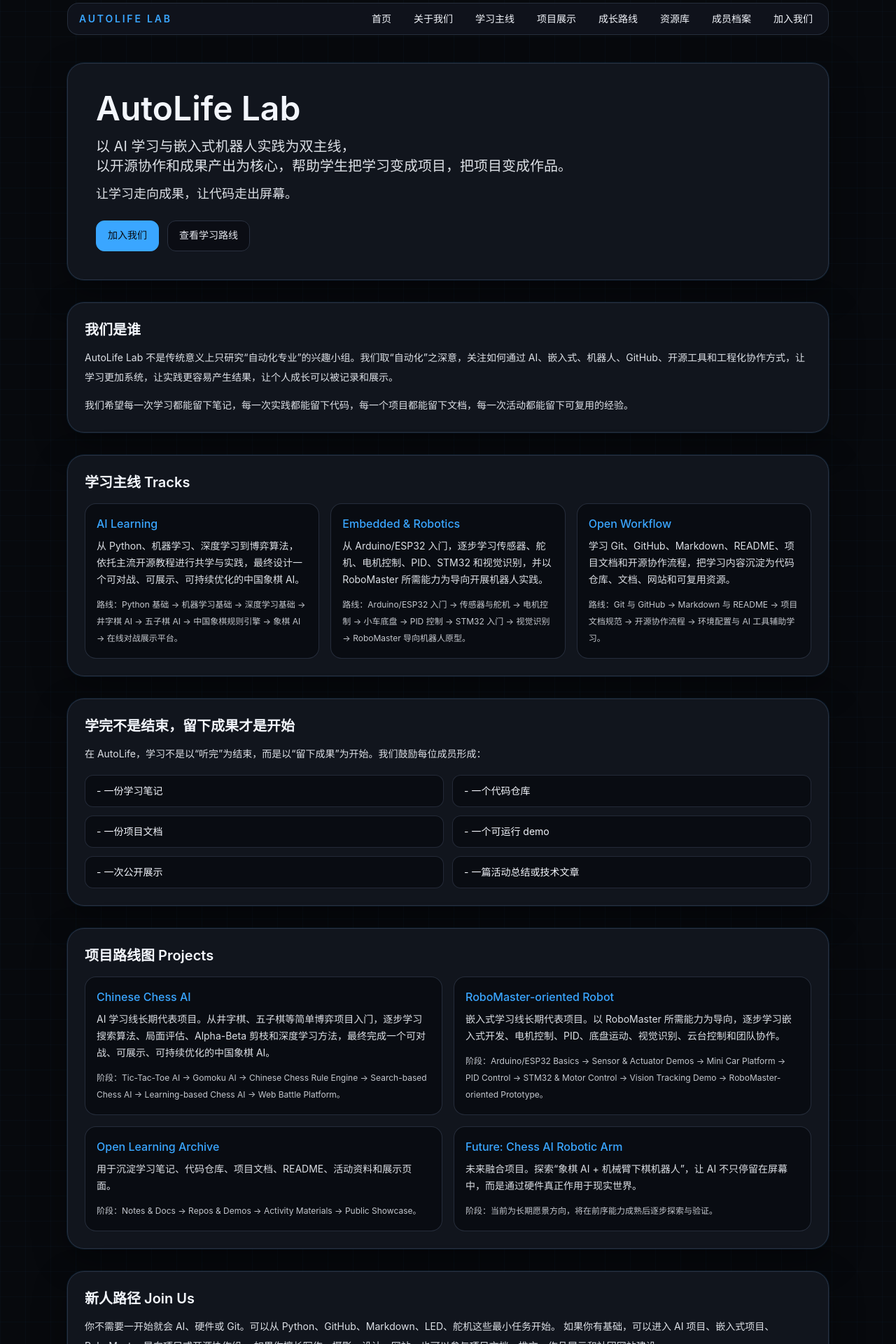
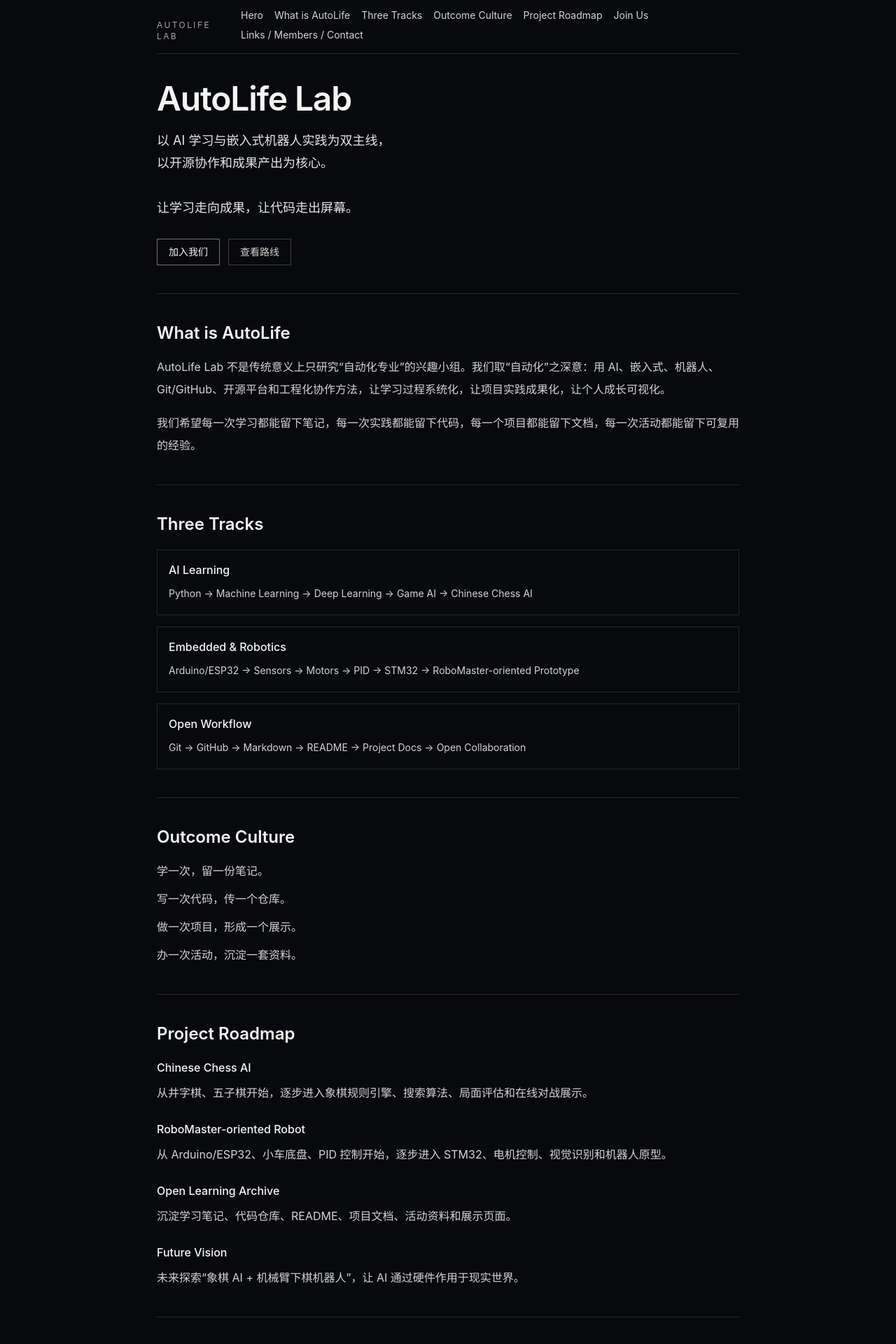
Before and after one commit to Gzx-070829/autolife-lab, a Next.js app: page / in a window 1280 px wide. Shown: the part 20-1940 px from the top of the page at 70% size. Built offline with nearby package versions, Linux system fonts and the light colour scheme.

Commit message:
refactor: simplify homepage into doc-style structure

```diff
--- a/app/layout.tsx
+++ b/app/layout.tsx
@@ -2,8 +2,8 @@ import type { Metadata } from "next";
 import "./globals.css";
 
 export const metadata: Metadata = {
-  title: "自动化社 | Build Real Systems",
-  description: "Build Real Systems. 让想法接上电源，让系统开始运行。",
+  title: "AutoLife Lab",
+  description: "以 AI 学习与嵌入式机器人实践为双主线，以开源协作和成果产出为核心。",
 };
 
 export default function RootLayout({
--- a/app/page.tsx
+++ b/app/page.tsx
@@ -1,224 +1,155 @@
-const JOIN_FORM_URL = "#join";
-const TRACKS_URL = "#tracks";
 const MEMBERS_URL = "/members";
 
 const navItems = [
-  { label: "首页", href: "#top" },
-  { label: "关于我们", href: "#about" },
-  { label: "学习主线", href: "#tracks" },
-  { label: "项目展示", href: "#projects" },
-  { label: "成长路线", href: "#join" },
-  { label: "资源库", href: "#resources" },
-  { label: "成员档案", href: MEMBERS_URL },
-  { label: "加入我们", href: JOIN_FORM_URL },
-];
+  ["Hero", "#top"],
+  ["What is AutoLife", "#about"],
+  ["Three Tracks", "#tracks"],
+  ["Outcome Culture", "#outcomes"],
+  ["Project Roadmap", "#roadmap"],
+  ["Join Us", "#join"],
+  ["Links / Members / Contact", "#links"],
+] as const;
 
 const tracks = [
   {
     title: "AI Learning",
-    description:
-      "从 Python、机器学习、深度学习到博弈算法，依托主流开源教程进行共学与实践，最终设计一个可对战、可展示、可持续优化的中国象棋 AI。",
-    route:
-      "Python 基础 → 机器学习基础 → 深度学习基础 → 井字棋 AI → 五子棋 AI → 中国象棋规则引擎 → 象棋 AI → 在线对战展示平台。",
+    route: "Python → Machine Learning → Deep Learning → Game AI → Chinese Chess AI",
   },
   {
     title: "Embedded & Robotics",
-    description:
-      "从 Arduino/ESP32 入门，逐步学习传感器、舵机、电机控制、PID、STM32 和视觉识别，并以 RoboMaster 所需能力为导向开展机器人实践。",
-    route:
-      "Arduino/ESP32 入门 → 传感器与舵机 → 电机控制 → 小车底盘 → PID 控制 → STM32 入门 → 视觉识别 → RoboMaster 导向机器人原型。",
+    route: "Arduino/ESP32 → Sensors → Motors → PID → STM32 → RoboMaster-oriented Prototype",
   },
   {
     title: "Open Workflow",
-    description:
-      "学习 Git、GitHub、Markdown、README、项目文档和开源协作流程，把学习内容沉淀为代码仓库、文档、网站和可复用资源。",
-    route: "Git 与 GitHub → Markdown 与 README → 项目文档规范 → 开源协作流程 → 环境配置与 AI 工具辅助学习。",
+    route: "Git → GitHub → Markdown → README → Project Docs → Open Collaboration",
   },
-];
+] as const;
 
-const outcomes = [
-  "一份学习笔记",
-  "一个代码仓库",
-  "一份项目文档",
-  "一个可运行 demo",
-  "一次公开展示",
-  "一篇活动总结或技术文章",
-];
-
-const projects = [
-  {
-    title: "Chinese Chess AI",
-    description:
-      "AI 学习线长期代表项目。从井字棋、五子棋等简单博弈项目入门，逐步学习搜索算法、局面评估、Alpha-Beta 剪枝和深度学习方法，最终完成一个可对战、可展示、可持续优化的中国象棋 AI。",
-    stages:
-      "Tic-Tac-Toe AI → Gomoku AI → Chinese Chess Rule Engine → Search-based Chess AI → Learning-based Chess AI → Web Battle Platform。",
-  },
-  {
-    title: "RoboMaster-oriented Robot",
-    description:
-      "嵌入式学习线长期代表项目。以 RoboMaster 所需能力为导向，逐步学习嵌入式开发、电机控制、PID、底盘运动、视觉识别、云台控制和团队协作。",
-    stages:
-      "Arduino/ESP32 Basics → Sensor & Actuator Demos → Mini Car Platform → PID Control → STM32 & Motor Control → Vision Tracking Demo → RoboMaster-oriented Prototype。",
-  },
-  {
-    title: "Open Learning Archive",
-    description: "用于沉淀学习笔记、代码仓库、项目文档、README、活动资料和展示页面。",
-    stages: "Notes & Docs → Repos & Demos → Activity Materials → Public Showcase。",
-  },
-  {
-    title: "Future: Chess AI Robotic Arm",
-    description:
-      "未来融合项目。探索“象棋 AI + 机械臂下棋机器人”，让 AI 不只停留在屏幕中，而是通过硬件真正作用于现实世界。",
-    stages: "当前为长期愿景方向，将在前序能力成熟后逐步探索与验证。",
-  },
-];
-
-const joinPaths = [
+const joinItems = [
   ["AI / Python", "AI 学习组"],
-  ["博弈算法", "象棋 AI 项目组"],
   ["硬件 / 小车", "嵌入式学习组"],
   ["机器人", "RoboMaster 导向组"],
   ["GitHub / 文档", "开源协作组"],
   ["网站 / 推文", "宣传与展示组"],
-];
-
-const navLinkClass =
-  "rounded-lg px-1.5 py-1 transition hover:text-electric focus-visible:outline-none focus-visible:ring-2 focus-visible:ring-electric/70";
-
-const actionLinkClass =
-  "min-h-11 rounded-xl border px-4 py-2.5 text-center text-sm transition hover:brightness-110 focus-visible:outline-none focus-visible:ring-2 focus-visible:ring-electric/70";
+] as const;
 
 export default function HomePage() {
   return (
-    <main id="top" className="relative overflow-x-hidden bg-base">
-      <div className="pointer-events-none absolute inset-0 bg-grid bg-grid opacity-25" />
-      <div className="relative mx-auto max-w-6xl px-4 pb-20 pt-6 sm:px-6 lg:px-8">
-        <header className="sticky top-3 z-40 rounded-2xl border border-line/90 bg-panel/90 px-4 py-3 backdrop-blur">
-          <nav className="flex items-center justify-between gap-3">
-            <span className="text-sm font-semibold tracking-[0.2em] text-electric">AUTOLIFE LAB</span>
-            <ul className="hidden items-center gap-5 text-sm text-ink sm:flex">
-              {navItems.map((item) => (
-                <li key={item.href}>
-                  <a className={navLinkClass} href={item.href}>
-                    {item.label}
+    <main id="top" className="mx-auto max-w-4xl px-5 pb-24 pt-8 text-stone-100 sm:px-8">
+      <header className="border-b border-stone-800 pb-4">
+        <div className="flex flex-col gap-4 sm:flex-row sm:items-end sm:justify-between">
+          <p className="text-xs uppercase tracking-[0.2em] text-stone-400">AutoLife Lab</p>
+          <nav>
+            <ul className="flex flex-wrap gap-x-4 gap-y-2 text-sm text-stone-300">
+              {navItems.map(([label, href]) => (
+                <li key={href}>
+                  <a className="underline-offset-4 hover:text-white hover:underline" href={href}>
+                    {label}
                   </a>
                 </li>
               ))}
             </ul>
-            <details className="relative sm:hidden">
-              <summary className="cursor-pointer list-none rounded-xl border border-line bg-base/70 px-3 py-2 text-sm text-ink/95 transition hover:border-electric hover:text-electric focus-visible:outline-none focus-visible:ring-2 focus-visible:ring-electric/70">
-                菜单
-              </summary>
-              <ul className="absolute right-0 mt-2 w-52 space-y-1 rounded-xl border border-line bg-panel p-2 text-sm shadow-card">
-                {navItems.map((item) => (
-                  <li key={`mobile-${item.href}`}>
-                    <a className="block min-h-11 rounded-lg px-3 py-2 text-ink/90 transition hover:bg-base/80 hover:text-electric" href={item.href}>
-                      {item.label}
-                    </a>
-                  </li>
-                ))}
-              </ul>
-            </details>
           </nav>
+        </div>
       </header>
 
-        <section className="mt-8 rounded-3xl border border-line bg-panel p-5 shadow-card sm:mt-10 sm:p-10">
-          <h1 className="text-[1.75rem] font-semibold leading-tight sm:text-5xl">AutoLife Lab</h1>
-          <p className="mt-4 max-w-4xl text-base leading-8 text-ink/90 sm:text-xl">
-            以 AI 学习与嵌入式机器人实践为双主线，<br className="hidden sm:block" />以开源协作和成果产出为核心，帮助学生把学习变成项目，把项目变成作品。
+      <section className="border-b border-stone-800 py-10">
+        <h1 className="text-4xl font-semibold tracking-tight sm:text-5xl">AutoLife Lab</h1>
+        <p className="mt-5 whitespace-pre-line text-lg leading-8 text-stone-200">
+          {`以 AI 学习与嵌入式机器人实践为双主线，
+以开源协作和成果产出为核心。
+
+让学习走向成果，让代码走出屏幕。`}
         </p>
-          <p className="mt-3 text-base text-ink/90 sm:text-lg">让学习走向成果，让代码走出屏幕。</p>
-          <div className="mt-6 flex flex-col gap-3 sm:flex-row">
-            <a className={`${actionLinkClass} border-electric bg-electric font-medium text-base`} href={JOIN_FORM_URL}>加入我们</a>
-            <a className={`${actionLinkClass} border-line bg-base/55 text-ink/95 hover:border-electric hover:text-electric`} href={TRACKS_URL}>查看学习路线</a>
+        <div className="mt-7 flex flex-wrap gap-3 text-sm">
+          <a href="#join" className="border border-stone-500 px-4 py-2 hover:border-stone-300">
+            加入我们
+          </a>
+          <a href="#roadmap" className="border border-stone-700 px-4 py-2 text-stone-300 hover:border-stone-400 hover:text-white">
+            查看路线
+          </a>
         </div>
       </section>
 
-        <section id="about" className="mt-6 rounded-3xl border border-line bg-panel p-6 shadow-card sm:mt-8">
-          <h2 className="text-xl font-semibold">我们是谁</h2>
-          <p className="mt-3 text-sm leading-7 text-ink/90">
-            AutoLife Lab 不是传统意义上只研究“自动化专业”的兴趣小组。我们取“自动化”之深意，关注如何通过 AI、嵌入式、机器人、GitHub、开源工具和工程化协作方式，让学习更加系统，让实践更容易产生结果，让个人成长可以被记录和展示。
+      <section id="about" className="border-b border-stone-800 py-10">
+        <h2 className="text-2xl font-semibold">What is AutoLife</h2>
+        <p className="mt-4 leading-8 text-stone-300">
+          AutoLife Lab 不是传统意义上只研究“自动化专业”的兴趣小组。我们取“自动化”之深意：用 AI、嵌入式、机器人、Git/GitHub、开源平台和工程化协作方法，让学习过程系统化，让项目实践成果化，让个人成长可视化。
         </p>
-          <p className="mt-3 text-sm leading-7 text-ink/90">
+        <p className="mt-4 leading-8 text-stone-300">
           我们希望每一次学习都能留下笔记，每一次实践都能留下代码，每一个项目都能留下文档，每一次活动都能留下可复用的经验。
         </p>
       </section>
 
-        <section id="tracks" className="mt-6 rounded-3xl border border-line bg-panel p-5 shadow-card sm:mt-8 sm:p-6">
-          <h2 className="text-xl font-semibold">学习主线 Tracks</h2>
-          <div className="mt-4 grid gap-4 md:grid-cols-3">
+      <section id="tracks" className="border-b border-stone-800 py-10">
+        <h2 className="text-2xl font-semibold">Three Tracks</h2>
+        <div className="mt-5 space-y-4">
           {tracks.map((track) => (
-              <article key={track.title} className="rounded-2xl border border-line/90 bg-base/65 p-4">
-                <h3 className="font-medium text-electric">{track.title}</h3>
-                <p className="mt-2 text-sm leading-6 text-ink/90">{track.description}</p>
-                <p className="mt-3 text-xs leading-6 text-ink/80">路线：{track.route}</p>
+            <article key={track.title} className="border border-stone-800 px-4 py-4">
+              <h3 className="font-medium text-stone-100">{track.title}</h3>
+              <p className="mt-2 text-sm leading-7 text-stone-300">{track.route}</p>
             </article>
           ))}
         </div>
       </section>
 
-        <section id="outcomes" className="mt-6 rounded-3xl border border-line bg-panel p-5 shadow-card sm:mt-8 sm:p-6">
-          <h2 className="text-xl font-semibold">学完不是结束，留下成果才是开始</h2>
-          <p className="mt-3 text-sm leading-7 text-ink/90">在 AutoLife，学习不是以“听完”为结束，而是以“留下成果”为开始。我们鼓励每位成员形成：</p>
-          <ul className="mt-4 grid gap-3 text-sm sm:grid-cols-2">
-            {outcomes.map((item) => (
-              <li key={item} className="rounded-xl border border-line/80 bg-base/65 px-4 py-3">- {item}</li>
+      <section id="outcomes" className="border-b border-stone-800 py-10">
+        <h2 className="text-2xl font-semibold">Outcome Culture</h2>
+        <ul className="mt-4 space-y-2 leading-8 text-stone-300">
+          <li>学一次，留一份笔记。</li>
+          <li>写一次代码，传一个仓库。</li>
+          <li>做一次项目，形成一个展示。</li>
+          <li>办一次活动，沉淀一套资料。</li>
+        </ul>
+      </section>
+
+      <section id="roadmap" className="border-b border-stone-800 py-10">
+        <h2 className="text-2xl font-semibold">Project Roadmap</h2>
+        <div className="mt-5 space-y-6">
+          <article>
+            <h3 className="font-medium">Chinese Chess AI</h3>
+            <p className="mt-2 leading-8 text-stone-300">从井字棋、五子棋开始，逐步进入象棋规则引擎、搜索算法、局面评估和在线对战展示。</p>
+          </article>
+          <article>
+            <h3 className="font-medium">RoboMaster-oriented Robot</h3>
+            <p className="mt-2 leading-8 text-stone-300">从 Arduino/ESP32、小车底盘、PID 控制开始，逐步进入 STM32、电机控制、视觉识别和机器人原型。</p>
+          </article>
+          <article>
+            <h3 className="font-medium">Open Learning Archive</h3>
+            <p className="mt-2 leading-8 text-stone-300">沉淀学习笔记、代码仓库、README、项目文档、活动资料和展示页面。</p>
+          </article>
+          <article>
+            <h3 className="font-medium">Future Vision</h3>
+            <p className="mt-2 leading-8 text-stone-300">未来探索“象棋 AI + 机械臂下棋机器人”，让 AI 通过硬件作用于现实世界。</p>
+          </article>
+        </div>
+      </section>
+
+      <section id="join" className="border-b border-stone-800 py-10">
+        <h2 className="text-2xl font-semibold">Join Us</h2>
+        <p className="mt-4 leading-8 text-stone-300">零基础可以加入，从最小任务起步也完全可以成长为项目核心成员。</p>
+        <ul className="mt-4 space-y-2 text-stone-300">
+          {joinItems.map(([from, to]) => (
+            <li key={from}>
+              {from} → {to}
+            </li>
           ))}
         </ul>
       </section>
 
-        <section id="projects" className="mt-6 rounded-3xl border border-line bg-panel p-5 shadow-card sm:mt-8 sm:p-6">
-          <h2 className="text-xl font-semibold">项目路线图 Projects</h2>
-          <div className="mt-4 grid gap-4 md:grid-cols-2">
-            {projects.map((project) => (
-              <article key={project.title} className="rounded-2xl border border-line/90 bg-base/65 p-4">
-                <h3 className="font-medium text-electric">{project.title}</h3>
-                <p className="mt-2 text-sm leading-6 text-ink/90">{project.description}</p>
-                <p className="mt-3 text-xs leading-6 text-ink/80">阶段：{project.stages}</p>
-              </article>
-            ))}
+      <section id="links" className="py-10">
+        <h2 className="text-2xl font-semibold">Links / Members / Contact</h2>
+        <div className="mt-5 space-y-3 text-stone-300">
+          <p>
+            成员档案入口：
+            <a className="ml-1 underline underline-offset-4 hover:text-white" href={MEMBERS_URL}>
+              /members
+            </a>
+          </p>
+          <p>报名与公开链接：将在招新阶段开放。</p>
+          <p>联系方式与反馈入口：将在招新通知中统一发布。</p>
         </div>
       </section>
-
-        <section id="join" className="mt-6 rounded-3xl border border-line bg-panel p-5 shadow-card sm:mt-8 sm:p-6">
-          <h2 className="text-xl font-semibold">新人路径 Join Us</h2>
-          <p className="mt-3 text-sm leading-7 text-ink/90">
-            你不需要一开始就会 AI、硬件或 Git。可以从 Python、GitHub、Markdown、LED、舵机这些最小任务开始。
-            如果你有基础，可以进入 AI 项目、嵌入式项目、RoboMaster 导向项目或开源协作组。
-            如果你擅长写作、摄影、设计、网站，也可以参与项目文档、推文、作品展示和社团网站建设。
-          </p>
-          <div className="mt-4 overflow-hidden rounded-2xl border border-line/80">
-            {joinPaths.map(([from, to]) => (
-              <div key={from} className="grid grid-cols-2 border-b border-line/70 bg-base/65 px-4 py-3 text-sm last:border-b-0">
-                <span className="text-ink/90">{from}</span>
-                <span className="text-electric">{to}</span>
-              </div>
-            ))}
-          </div>
-        </section>
-
-        <section id="members" className="mt-6 rounded-3xl border border-line bg-panel p-5 shadow-card sm:mt-8 sm:p-6">
-          <h2 className="text-xl font-semibold">成员档案入口</h2>
-          <p className="mt-3 text-sm leading-7 text-ink/90">成员详情请前往独立档案页查看，我们在首页只保留入口，持续更新每届成员成长记录。</p>
-          <a className={`mt-4 inline-flex ${actionLinkClass} border-electric bg-electric/15 text-electric hover:bg-electric/25`} href={MEMBERS_URL}>查看 /members</a>
-        </section>
-
-        <section id="resources" className="mt-6 rounded-3xl border border-line bg-panel p-5 shadow-card sm:mt-8 sm:p-6">
-          <h2 className="text-xl font-semibold">资源库与 GitHub</h2>
-          <p className="mt-3 text-sm leading-7 text-ink/90">GitHub 是工作台，网站是展示窗。</p>
-          <p className="mt-2 text-sm leading-7 text-ink/90">GitHub 承担项目代码、学习资料、README、活动文档和路线图；网站承担对外展示、招新宣传、项目介绍、成果展示和成长记录。</p>
-        </section>
-
-        <section id="contact" className="mt-6 rounded-3xl border border-line bg-panel p-5 shadow-card sm:mt-8 sm:p-6">
-          <h2 className="text-xl font-semibold">联系方式 / 反馈</h2>
-          <div className="mt-4 grid gap-4 text-sm sm:grid-cols-2">
-            <p className="rounded-xl border border-line/80 bg-base/65 px-4 py-3">报名入口：招新阶段开放并在本页更新。</p>
-            <p className="rounded-xl border border-line/80 bg-base/65 px-4 py-3">交流渠道：将在招新通知中发布。</p>
-            <p className="rounded-xl border border-line/80 bg-base/65 px-4 py-3">项目反馈：欢迎提交学习需求与项目建议。</p>
-            <p className="rounded-xl border border-line/80 bg-base/65 px-4 py-3">合作联系：可通过学院活动渠道联系社群负责人。</p>
-          </div>
-        </section>
-      </div>
     </main>
   );
 }
```
Lines whose indentation alone changed are shown as unchanged.
